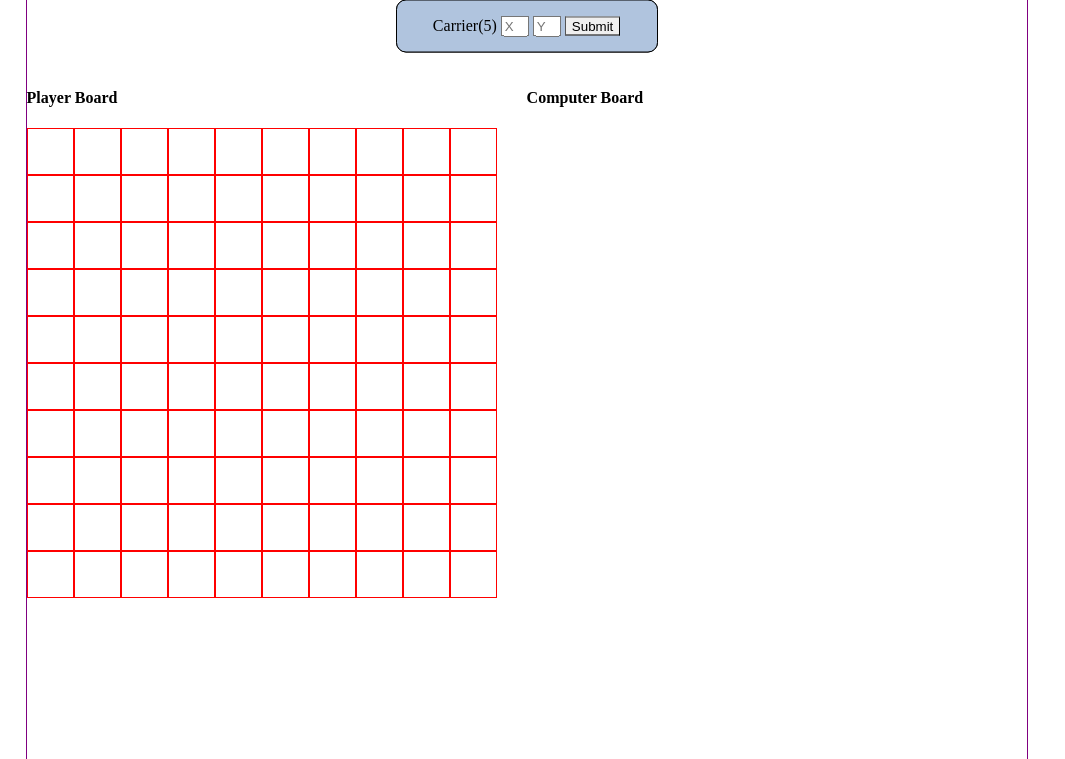
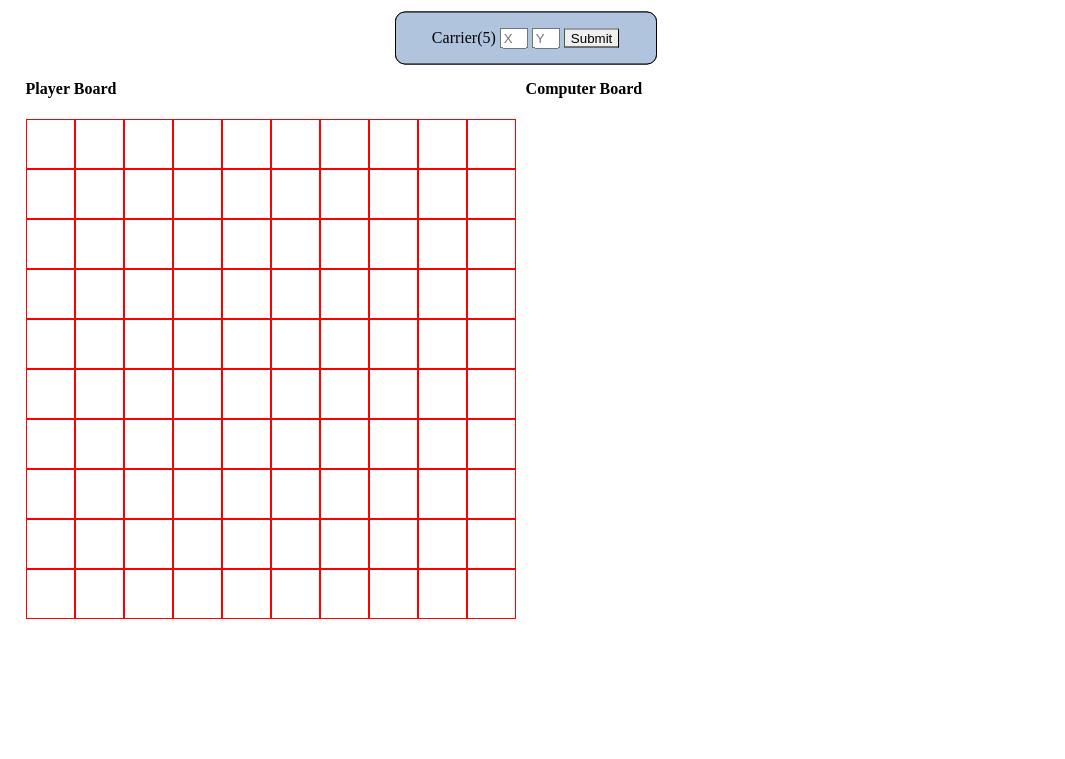
Before and after one commit to kpgh46/Battleship, a website: page dist/index.html in a window 1280 px wide. Shown: the part 113-872 px from the top of the page, without its empty margins (0-1065 px from the left). Drawn offline with Linux system fonts and the light colour scheme.

```diff
--- a/src/style.css
+++ b/src/style.css
@@ -4,7 +4,7 @@
 
 body {
 	width: 1000px;
-	border: 1px solid purple;
+	/* border: 1px solid purple; */
 	height: 1000px;
 	margin-left: 2%;
 	position: relative;
@@ -66,8 +66,8 @@
 }
 
 .block {
-	height: 45px;
-	width: 45px;
+	height: 48px;
+	width: 47px;
 	border: 1px solid red;
 }
 
```
Also changed, not shown: dist/bundle.js.
